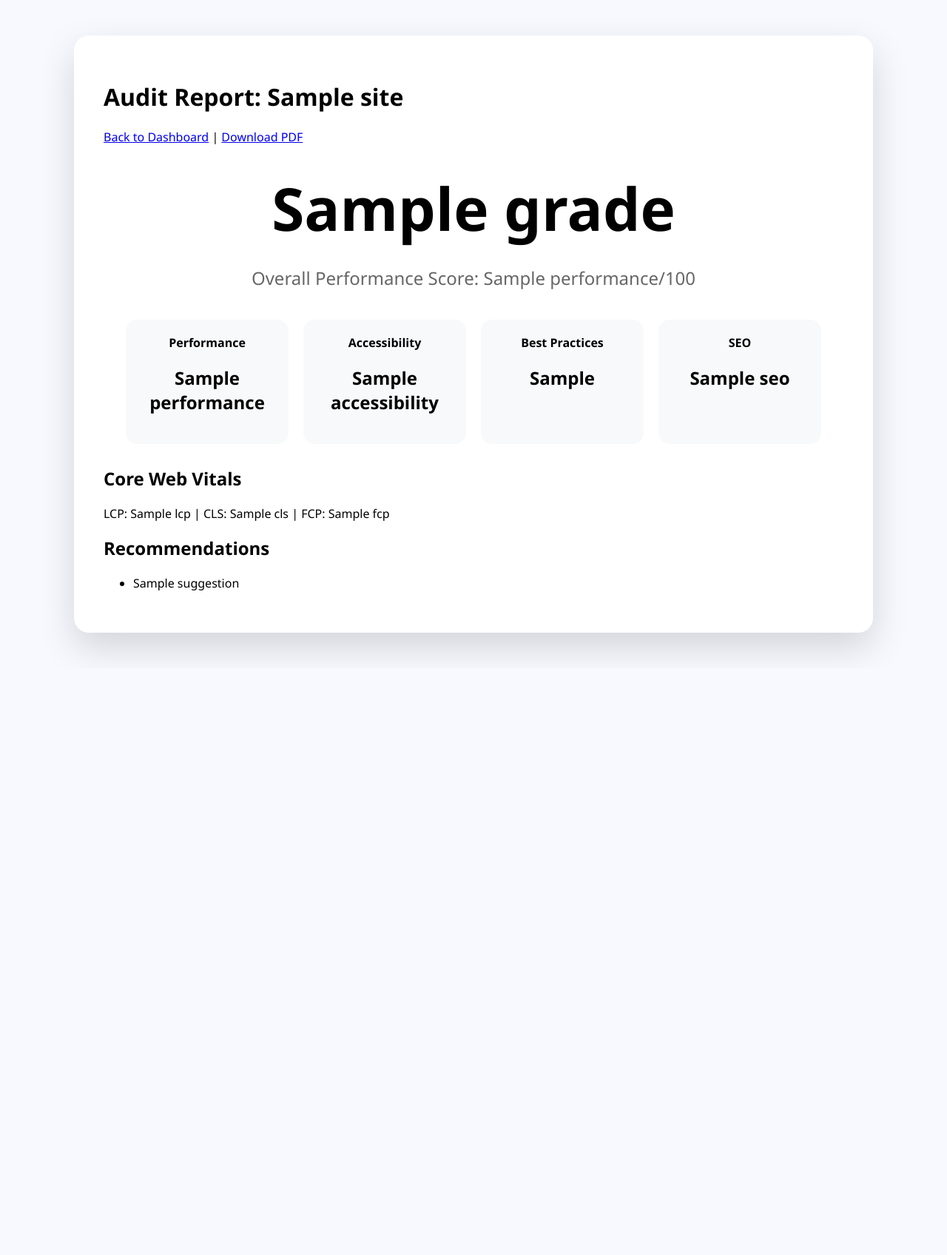
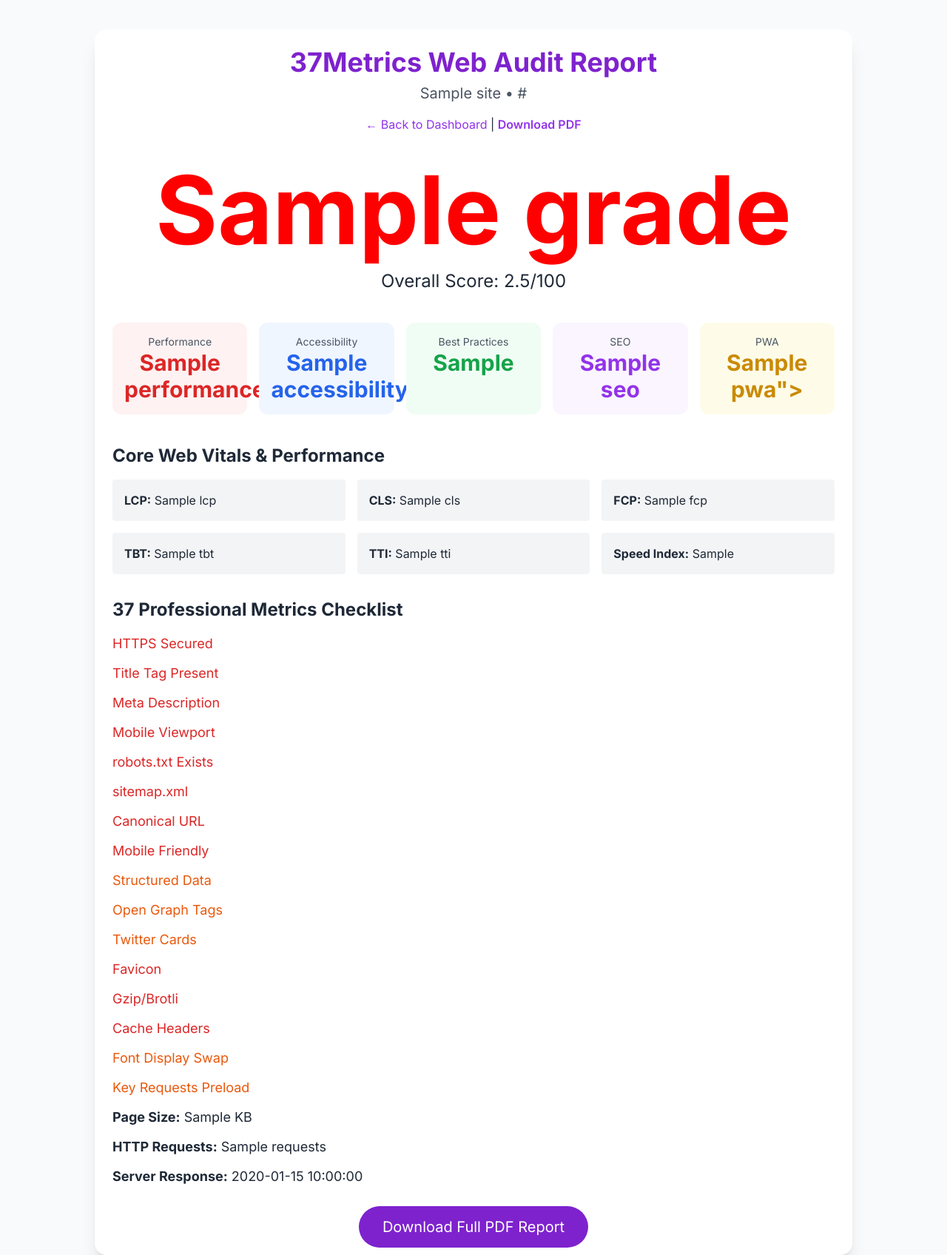
Before and after one commit to Swalehjamshaid/Website-Quality-Check-, a Flask app: template templates/results.html in a window 1280 px wide. Shown: the whole page at 74% size. Before the commit the page ends 885 px from the top, so only its background shows below. Run offline with Flask 3, Linux system fonts and the light colour scheme; the template is opened without the code that fills it: most values are stand-ins (such as "Sample title", 1, 10 or a date in 2020); parts of the project's set-up code (start-up, migrations or seed data) failed here and were passed over; some libraries are stand-ins or nearby versions.

Commit message:
Update results.html

```diff
--- a/templates/results.html
+++ b/templates/results.html
@@ -1,41 +1,77 @@
 <!DOCTYPE html>
-<html>
+<html lang="en">
 <head>
-  <title>Audit Report - {{ site.name or site.url }}</title>
-  <style>
-    body {font-family: 'Segoe UI', sans-serif; background:#f8f9ff; padding:40px;}
-    .card {max-width:1000px; margin:auto; background:white; padding:40px; border-radius:20px; box-shadow:0 20px 50px rgba(0,0,0,0.15);}
-    .grade {font-size:80px; font-weight:bold; text-align:center;}
-    .A {color:#28a745;} .B {color:#74b816;} .C {color:#ffc107;} .D {color:#fd7e14;} .F {color:#dc3545;}
-    .score-box {display:inline-block; padding:20px; background:#f8f9fa; border-radius:15px; margin:10px; text-align:center; width:180px;}
-  </style>
+  <meta charset="UTF-8">
+  <meta name="viewport" content="width=device-width, initial-scale=1">
+  <title>Audit Report: {{ site.name }}</title>
+  <script src="https://cdn.tailwindcss.com"></script>
+  <link href="https://fonts.googleapis.com/css2?family=Inter:wght@400;600;700&display=swap" rel="stylesheet">
+  <style>body { font-family: 'Inter', sans-serif; }</style>
 </head>
-<body>
-<div class="card">
-  <h1>Audit Report: {{ site.name or site.url }}</h1>
-  <p><a href="/dashboard">Back to Dashboard</a> | <a href="/download/{{ site.id }}">Download PDF</a></p>
+<body class="bg-gray-50 text-gray-800">
+  <div class="max-w-5xl mx-auto p-6 bg-white shadow-xl mt-10 rounded-2xl">
+    <div class="text-center mb-8">
+      <h1 class="text-4xl font-bold text-purple-700">37Metrics Web Audit Report</h1>
+      <p class="text-xl text-gray-600 mt-2">{{ site.name }} • {{ site.url }}</p>
+      <p class="mt-4"><a href="/dashboard" class="text-purple-600 hover:underline">← Back to Dashboard</a> |
+      <a href="/download/{{ site.id }}" class="text-purple-600 hover:underline font-semibold">Download PDF</a></p>
+    </div>
 
-  <div style="text-align:center; margin:30px 0;">
-    <div class="grade {{ audit.grade }}">{{ audit.grade }}</div>
-    <p style="font-size:24px; color:#666;">Overall Performance Score: {{ audit.performance }}/100</p>
+    <div class="text-center my-10">
+      <div class="text-9xl font-bold" style="color: {{ 'green' if audit.grade=='A' else 'limegreen' if audit.grade=='B' else 'orange' if audit.grade=='C' else 'red' }}">
+        {{ audit.grade }}
+      </div>
+      <p class="text-2xl mt-4">Overall Score: {{ ((audit.performance + audit.accessibility + audit.best_practices + audit.seo)/4)|round(1) }}/100</p>
+    </div>
+
+    <div class="grid grid-cols-2 md:grid-cols-5 gap-4 mb-10">
+      <div class="bg-red-50 p-4 rounded-xl text-center"><span class="block text-sm text-gray-600">Performance</span><span class="text-3xl font-bold text-red-600">{{ audit.performance }}</span></div>
+      <div class="bg-blue-50 p-4 rounded-xl text-center"><span class="block text-sm text-gray-600">Accessibility</span><span class="text-3xl font-bold text-blue-600">{{ audit.accessibility }}</span></div>
+      <div class="bg-green-50 p-4 rounded-xl text-center"><span class="block text-sm text-gray-600">Best Practices</span><span class="text-3xl font-bold text-green-600">{{ audit.best_practices }}</span></div>
+      <div class="bg-purple-50 p-4 rounded-xl text-center"><span class="block text-sm text-gray-600">SEO</span><span class="text-3xl font-bold text-purple-600">{{ audit.seo }}</span></div>
+      <div class="bg-yellow-50 p-4 rounded-xl text-center"><span class="block text-sm text-gray-600">PWA</span><span class="text-3xl font-bold text-yellow-600">{{ audit.pwa }}"></span></div>
+    </div>
+
+    <h2 class="text-2xl font-bold mb-4">Core Web Vitals & Performance</h2>
+    <div class="grid grid-cols-2 md:grid-cols-3 gap-4 mb-8">
+      <div class="bg-gray-100 p-4 rounded"><strong>LCP:</strong> {{ audit.lcp }}</div>
+      <div class="bg-gray-100 p-4 rounded"><strong>CLS:</strong> {{ audit.cls }}</div>
+      <div class="bg-gray-100 p-4 rounded"><strong>FCP:</strong> {{ audit.fcp }}</div>
+      <div class="bg-gray-100 p-4 rounded"><strong>TBT:</strong> {{ audit.tbt }}</div>
+      <div class="bg-gray-100 p-4 rounded"><strong>TTI:</strong> {{ audit.tti }}</div>
+      <div class="bg-gray-100 p-4 rounded"><strong>Speed Index:</strong> {{ audit.si }}</div>
+    </div>
+
+    <h2 class="text-2xl font-bold mb-4">37 Professional Metrics Checklist</h2>
+    <div class="grid grid-cols-1 md:grid-cols-2 gap-6 text-lg">
+      <ul class="space-y-3">
+        <li class="{{ 'text-green-600' if audit.has_https else 'text-red-600' }}">HTTPS Secured</li>
+        <li class="{{ 'text-green-600' if audit.title_tag else 'text-red-600' }}">Title Tag Present</li>
+        <li class="{{ 'text-green-600' if audit.meta_desc else 'text-red-600' }}">Meta Description</li>
+        <li class="{{ 'text-green-600' if audit.viewport else 'text-red-600' }}">Mobile Viewport</li>
+        <li class="{{ 'text-green-600' if audit.robots_txt else 'text-red-600' }}">robots.txt Exists</li>
+        <li class="{{ 'text-green-600' if audit.sitemap else 'text-red-600' }}">sitemap.xml</li>
+        <li class="{{ 'text-green-600' if audit.canonical else 'text-red-600' }}">Canonical URL</li>
+        <li class="{{ 'text-green-600' if audit.mobile_friendly else 'text-red-600' }}">Mobile Friendly</li>
+        <li class="{{ 'text-green-600' if audit.structured_data else 'text-orange-600' }}">Structured Data</li>
+        <li class="{{ 'text-green-600' if audit.open_graph else 'text-orange-600' }}">Open Graph Tags</li>
+        <li class="{{ 'text-green-600' if audit.twitter_cards else 'text-orange-600' }}">Twitter Cards</li>
+        <li class="{{ 'text-green-600' if audit.favicon else 'text-red-600' }}">Favicon</li>
+        <li class="{{ 'text-green-600' if audit.gzip_compression else 'text-red-600' }}">Gzip/Brotli</li>
+        <li class="{{ 'text-green-600' if audit.cache_policy else 'text-red-600' }}">Cache Headers</li>
+        <li class="{{ 'text-green-600' if audit.font_display_swap else 'text-orange-600' }}">Font Display Swap</li>
+        <li class="{{ 'text-green-600' if audit.preload_key_requests else 'text-orange-600' }}">Key Requests Preload</li>
+        <li><strong>Page Size:</strong> {{ audit.page_size_kb }} KB</li>
+        <li><strong>HTTP Requests:</strong> {{ audit.requests }}</li>
+        <li><strong>Server Response:</strong> {{ audit.server_response_time }}</li>
+      </ul>
+    </div>
+
+    <div class="mt-10 text-center">
+      <a href="/download/{{ site.id }}" class="bg-purple-700 text-white px-8 py-4 rounded-full text-xl hover:bg-purple-800 transition">
+        Download Full PDF Report
+      </a>
+    </div>
   </div>
-
-  <div style="display:flex; justify-content:center; flex-wrap:wrap;">
-    <div class="score-box"><strong>Performance</strong><br><h2>{{ audit.performance }}</h2></div>
-    <div class="score-box"><strong>Accessibility</strong><br><h2>{{ audit.accessibility }}</h2></div>
-    <div class="score-box"><strong>Best Practices</strong><br><h2>{{ audit.best_practices }}</h2></div>
-    <div class="score-box"><strong>SEO</strong><br><h2>{{ audit.seo }}</h2></div>
-  </div>
-
-  <h2>Core Web Vitals</h2>
-  <p>LCP: {{ audit.lcp }} | CLS: {{ audit.cls }} | FCP: {{ audit.fcp }}</p>
-
-  <h2>Recommendations</h2>
-  <ul>
-    {% for suggestion in audit.suggestions %}
-      <li>{{ suggestion }}</li>
-    {% endfor %}
-  </ul>
-</div>
 </body>
 </html>
```
